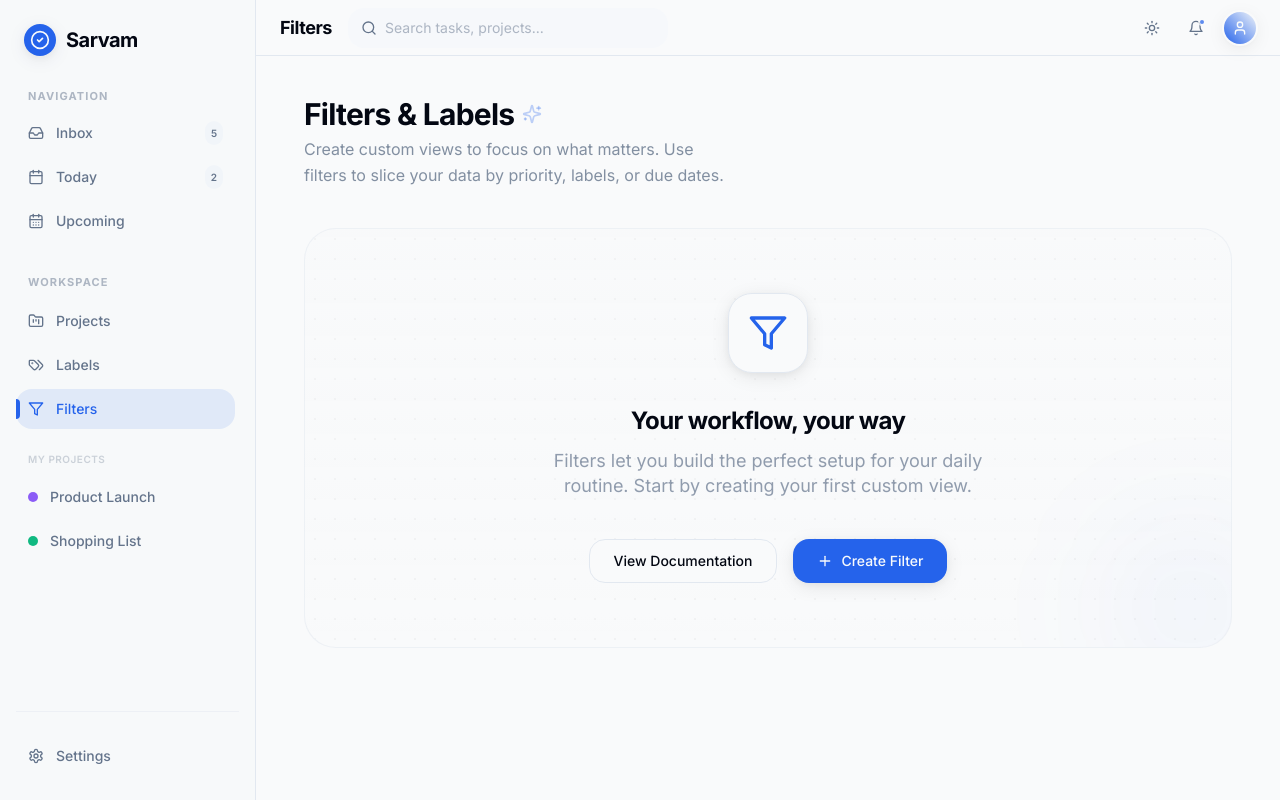
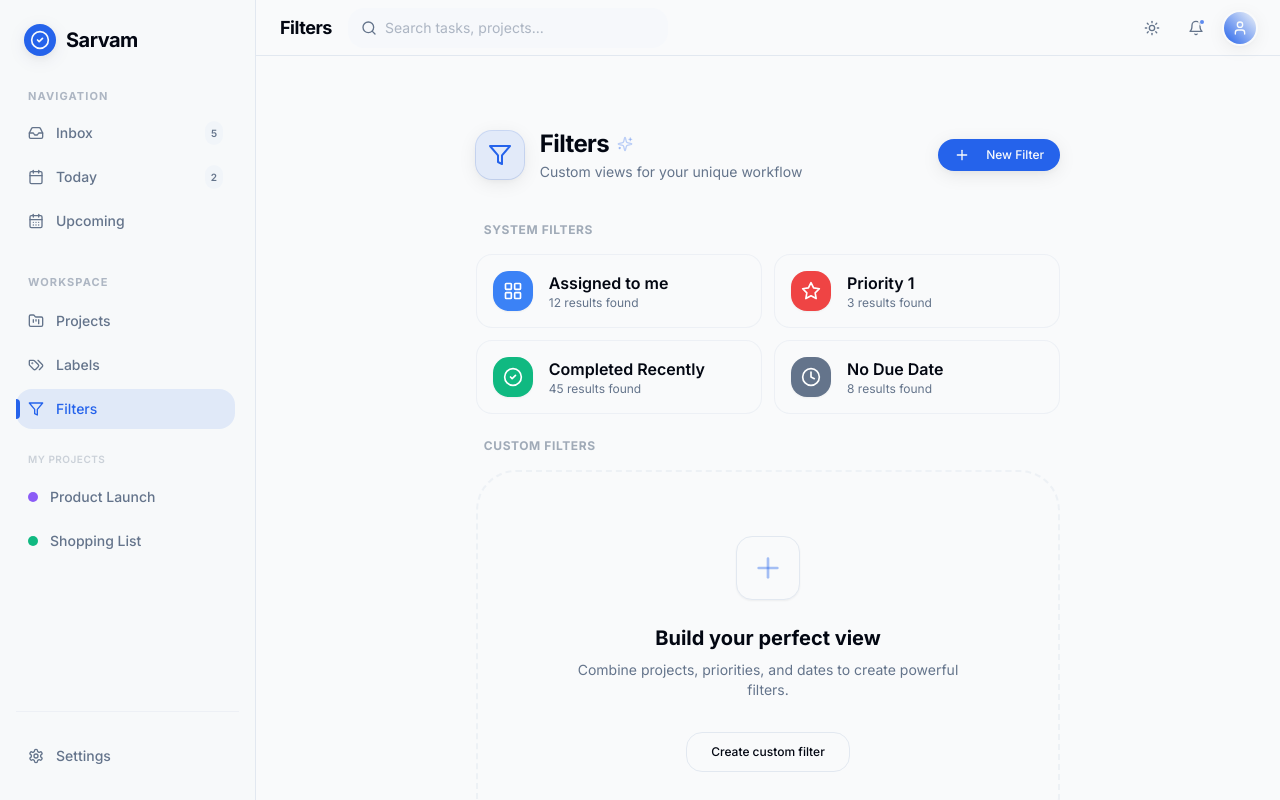
Before and after one commit to cybervirtu/sarvam-web, a React (Vite) app: page /filters in a window 1280 px wide. Built offline with nearby package versions, Linux system fonts and the light colour scheme.

Commit message:
Labels and filters placeholders

```diff
--- a/src/features/filters/index.tsx
+++ b/src/features/filters/index.tsx
@@ -1,48 +1,82 @@
-import { Filter, Plus, Sparkles } from 'lucide-react';
+import { Filter, Plus, Sparkles, MoreHorizontal, LayoutGrid, CheckCircle2, Clock, Star } from 'lucide-react';
 import { Button } from '../../components/common/Button';
+import { IconButton } from '../../components/common/IconButton';
+
+const PLACEHOLDER_FILTERS = [
+    { id: 'f1', name: 'Assigned to me', icon: LayoutGrid, color: 'bg-blue-500', count: 12 },
+    { id: 'f2', name: 'Priority 1', icon: Star, color: 'bg-red-500', count: 3 },
+    { id: 'f3', name: 'Completed Recently', icon: CheckCircle2, color: 'bg-emerald-500', count: 45 },
+    { id: 'f4', name: 'No Due Date', icon: Clock, color: 'bg-slate-500', count: 8 },
+];
 
 export const Filters = () => {
     return (
-        <div className="flex flex-col h-full animate-in fade-in slide-in-from-bottom-2 duration-700 ease-out">
-            <div className="mb-10">
-                <div className="flex items-center gap-2 mb-1">
-                    <h2 className="text-3xl font-bold tracking-tight text-foreground">Filters & Labels</h2>
-                    <Sparkles className="w-5 h-5 text-primary/40 animate-pulse" />
-                </div>
-                <p className="text-muted-foreground/80 text-base max-w-2xl leading-relaxed text-balance">
-                    Create custom views to focus on what matters. Use filters to slice your data by priority,
-                    labels, or due dates.
-                </p>
-            </div>
-
-            <div className="flex-1 flex flex-col items-center justify-center border border-border/50 rounded-[2rem] p-16 text-center bg-gradient-to-b from-muted/5 to-transparent relative overflow-hidden group">
-                {/* Subtle Background Pattern */}
-                <div className="absolute inset-0 opacity-[0.03] pointer-events-none bg-[radial-gradient(#000_1px,transparent_1px)] [background-size:20px_20px] dark:bg-[radial-gradient(#fff_1px,transparent_1px)]" />
-
-                <div className="relative z-10 flex flex-col items-center">
-                    <div className="w-20 h-20 rounded-3xl bg-background shadow-premium flex items-center justify-center mb-8 border border-border group-hover:scale-110 group-hover:rotate-3 transition-all duration-500">
-                        <Filter className="w-10 h-10 text-primary" />
+        <div className="max-w-4xl mx-auto py-8 px-4 animate-in fade-in duration-500">
+            <header className="flex items-center justify-between mb-10">
+                <div className="flex items-center gap-4">
+                    <div className="w-12 h-12 rounded-2xl bg-primary/10 text-primary flex items-center justify-center shadow-premium ring-1 ring-primary/20">
+                        <Filter className="w-6 h-6" />
                     </div>
-
-                    <h3 className="text-2xl font-bold mb-3 tracking-tight">Your workflow, your way</h3>
-                    <p className="text-muted-foreground/70 max-w-md mb-10 text-lg leading-snug text-balance">
-                        Filters let you build the perfect setup for your daily routine. Start by creating your first custom view.
-                    </p>
-
-                    <div className="flex items-center gap-4">
-                        <Button variant="outline" className="px-6 h-11 rounded-xl">
-                            View Documentation
-                        </Button>
-                        <Button className="gap-2 px-6 h-11 rounded-xl shadow-premium">
-                            <Plus className="w-4 h-4" />
-                            Create Filter
-                        </Button>
+                    <div>
+                        <div className="flex items-center gap-2">
+                            <h2 className="text-2xl font-bold tracking-tight text-foreground">Filters</h2>
+                            <Sparkles className="w-4 h-4 text-primary/40 animate-pulse" />
+                        </div>
+                        <p className="text-sm text-muted-foreground mt-0.5">Custom views for your unique workflow</p>
                     </div>
                 </div>
 
-                {/* Decorative elements */}
-                <div className="absolute -bottom-10 -right-10 w-40 h-40 bg-primary/5 rounded-full blur-3xl" />
-                <div className="absolute -top-10 -left-10 w-40 h-40 bg-accent/5 rounded-full blur-3xl" />
+                <Button size="sm" className="rounded-xl shadow-premium px-4">
+                    <Plus className="w-4 h-4 mr-2" />
+                    New Filter
+                </Button>
+            </header>
+
+            <div className="space-y-6">
+                <section>
+                    <h3 className="text-xs font-bold uppercase tracking-wider text-muted-foreground/60 mb-4 px-2">System Filters</h3>
+                    <div className="grid grid-cols-1 sm:grid-cols-2 gap-3">
+                        {PLACEHOLDER_FILTERS.map((filter) => (
+                            <div
+                                key={filter.id}
+                                className="group p-4 bg-background border border-border/50 rounded-2xl hover:shadow-premium hover:border-primary/20 transition-all duration-300 flex items-center justify-between cursor-pointer"
+                            >
+                                <div className="flex items-center gap-4">
+                                    <div className={`w-10 h-10 rounded-xl ${filter.color} text-white flex items-center justify-center shadow-sm`}>
+                                        <filter.icon className="w-5 h-5" />
+                                    </div>
+                                    <div>
+                                        <h4 className="font-semibold text-foreground group-hover:text-primary transition-colors">
+                                            {filter.name}
+                                        </h4>
+                                        <p className="text-xs text-muted-foreground">
+                                            {filter.count} results found
+                                        </p>
+                                    </div>
+                                </div>
+                                <div className="flex items-center gap-1 opacity-0 group-hover:opacity-100 transition-opacity">
+                                    <IconButton icon={MoreHorizontal} size="sm" title="Filter options" />
+                                </div>
+                            </div>
+                        ))}
+                    </div>
+                </section>
+
+                <section className="mt-12">
+                    <h3 className="text-xs font-bold uppercase tracking-wider text-muted-foreground/60 mb-4 px-2">Custom Filters</h3>
+                    <div className="flex flex-col items-center justify-center py-16 px-6 border-2 border-dashed border-border/50 rounded-[2.5rem] bg-muted/5 text-center group">
+                        <div className="w-16 h-16 rounded-2xl bg-background border border-border shadow-sm flex items-center justify-center mb-6 group-hover:scale-110 group-hover:rotate-3 transition-transform duration-500">
+                            <Plus className="w-8 h-8 text-primary/40" />
+                        </div>
+                        <h4 className="text-xl font-bold mb-2">Build your perfect view</h4>
+                        <p className="text-muted-foreground text-sm max-w-sm mb-8">
+                            Combine projects, priorities, and dates to create powerful filters.
+                        </p>
+                        <Button variant="outline" size="sm" className="rounded-xl h-10 px-6">
+                            Create custom filter
+                        </Button>
+                    </div>
+                </section>
             </div>
         </div>
     );
```
Also changed, not shown: src/features/labels/index.tsx (+120 -10 lines).
